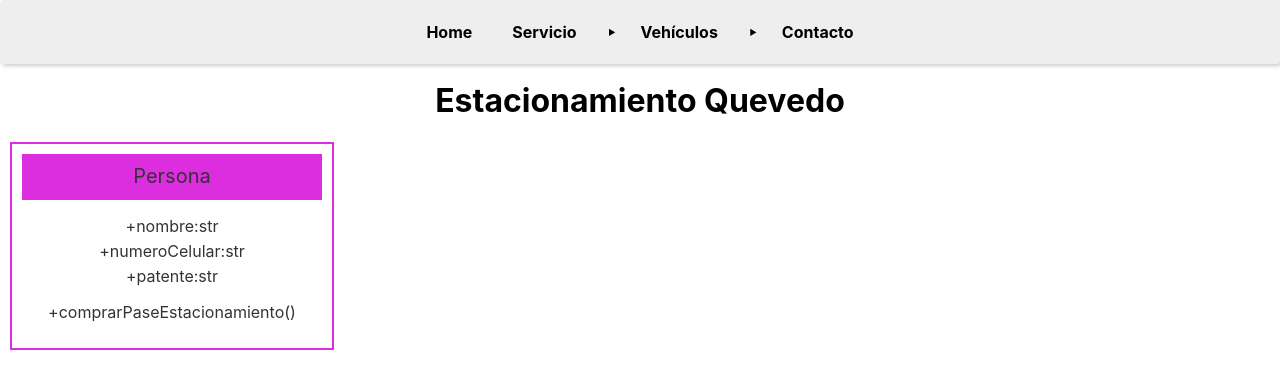
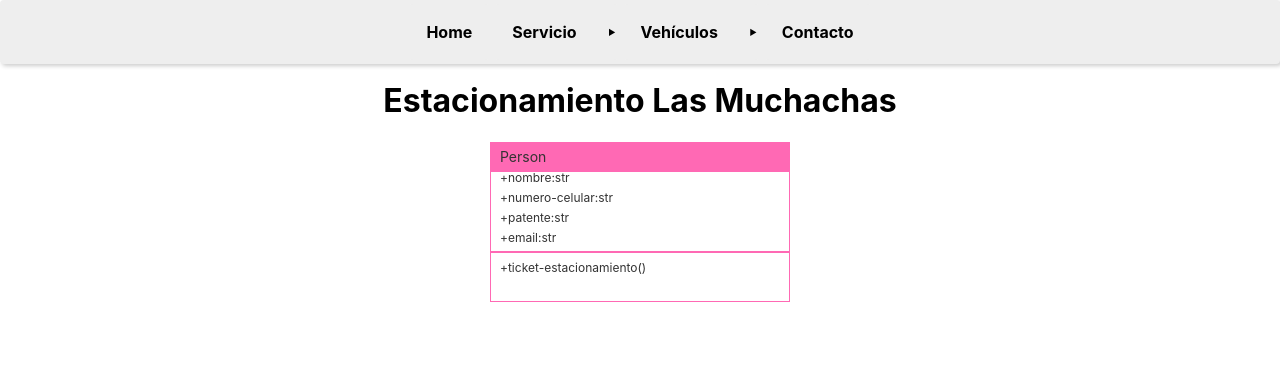
Before and after one commit to quevedoagostina/Bulfon-Quevedo-REACTJS, a React (Create React App) app: page / in a window 1280 px wide. Shown: the top 388 px of the page. Built offline with nearby package versions, Linux system fonts and the light colour scheme.

Commit message:
Cambios totales finales

```diff
--- a/src/App.js
+++ b/src/App.js
@@ -4,24 +4,26 @@ import DrawClass from './DrawClass';
 import Menu from './Menu';
 
 function App() {
-  const CLASS_UML = {
-    name: 'Persona',
-    attributes: ['+nombre:str', '+numeroCelular:str', '+patente:str'],
-    methods: ['+comprarPaseEstacionamiento()'],
-    borderColor: '#DC2DDE',
-    headColor: '#DC2DDE',
-    textColor: '#333333',
-  };
+  // Datos de la clase que se pasan como prop (herencia) a DrawClass
+  const classData = {
+    name: 'Person', // Nombre de la clase
+    attributes: ['+nombre:str', '+numero-celular:str', '+patente:str', '+email:str'], // Atributos de la clase
+    methods: ['+ticket-estacionamiento()'], // Métodos de la clase
+    borderColor: 'solid pink', // Color del borde del rectángulo
+    headColor: 'solid pink', // Color del encabezado (header)
+    textColor: '#333333' // Color del texto
+  }
 
+  // Configuración del menú que se pasa como prop (herencia) a Menu
   const configMenu = {
     menuItems: [
-      { name: 'Home', isFolder: false },
+      { name: 'Home', isFolder: false }, // Elemento de menú "Home"
       {
         name: 'Servicio',
         isFolder: true,
         subItems: [
-          { name: 'Estacionamiento', isFolder: false },
-          { name: 'Guardar Casco', isFolder: false },
+          { name: 'Estacionamiento', isFolder: false }, // Subelemento de menú "Estacionamiento"
+          { name: 'Guardar Casco', isFolder: false }, // Subelemento de menú "Guardar Casco"
         ],
       },
       {
@@ -33,9 +35,9 @@ function App() {
             isFolder: true,
             isOpen: false, // Estado inicial cerrado
             subItems: [
-              { name: 'Ford', isFolder: false },
-              { name: 'Toyota', isFolder: false },
-              { name: 'Fiat', isFolder: false },
+              { name: 'Ford', isFolder: false }, // Subelemento de menú "Ford"
+              { name: 'Toyota', isFolder: false }, // Subelemento de menú "Toyota"
+              { name: 'Fiat', isFolder: false }, // Subelemento de menú "Fiat"
             ],
           },
           {
@@ -43,23 +45,28 @@ function App() {
             isFolder: true,
             isOpen: false, // Estado inicial cerrado
             subItems: [
-              { name: 'Yamaha', isFolder: false },
-              { name: 'Honda', isFolder: false },
-              { name: 'Kawasaki', isFolder: false },
+              { name: 'Yamaha', isFolder: false }, // Subelemento de menú "Yamaha"
+              { name: 'Honda', isFolder: false }, // Subelemento de menú "Honda"
+              { name: 'Kawasaki', isFolder: false }, // Subelemento de menú "Kawasaki"
             ],
           },
         ],
       },
-      { name: 'Contacto', isFolder: false },
+      { name: 'Contacto', isFolder: false }, // Elemento de menú "Contacto"
     ],
   };
 
 
   return (
     <div className="App">
+      {/* Renderiza el componente Menu con la configuración de menú */}
       <Menu data={configMenu} />
-      <h1>Estacionamiento Quevedo</h1>
-      <DrawClass data={CLASS_UML} />
+
+      {/* Título de la aplicación */}
+      <h1>Estacionamiento Las Muchachas</h1>
+
+      {/* Renderiza el componente DrawClass con los datos de la clase */}
+      <DrawClass classData={classData} />
     </div>
   );
 }
--- a/src/DrawClass.js
+++ b/src/DrawClass.js
@@ -1,27 +1,44 @@
-import React from 'react';
-import './css/DrawClass.css'; // Importa el archivo CSS
+import React from "react";
 
-const DrawClass = ({ data }) => {
-  const { name, attributes, methods } = data;
+// Componente DrawClass que representa una clase en un diagrama de clases
+const DrawClass = ({ classData }) => {
+  // Desestructura los datos de la clase pasados como prop
+  const { name, attributes, methods, borderColor, headColor, textColor } = classData;
+
+  // Crea una lista de elementos <tr> para los atributos de la clase
+  const resultadoBody = classData.attributes.map((attribute, index) => (
+    <tr key={index}><td>{attribute}</td></tr>
+  ));
+
+  // Crea una lista de elementos <tr> para los métodos de la clase
+  const resultadoFoot = classData.methods.map((method, index) => (
+    <tr key={index}><td>{method}</td></tr>
+  ));
+  // Calcula la altura del rectángulo de clase en función del número de atributos y métodos
+  const classHeight = 60 + (attributes.length + methods.length) * 20;
 
   return (
-    <div className="class-diagram">
-      <div className="class-header">
-        <span className="class-name">{name}</span>
-      </div>
-      <div className="class-body">
-        <ul className="attributes">
-          {attributes.map((attribute, index) => (
-            <li key={index}>{attribute}</li>
-          ))}
-        </ul>
-        <ul className="methods">
-          {methods.map((method, index) => (
-            <li key={index}>{method}</li>
-          ))}
-        </ul>
-      </div>
-    </div>
+    <svg width="300" height={classHeight}>
+    {/* Contorno de la clase */}
+    <rect width="300" height={classHeight} fill="none" stroke="#FF69B4" strokeWidth="2" />
+
+    {/* Título de la clase (Header) */}
+    <rect x="0" y="0" width="300" height="30" fill="#FF69B4" />
+    <text x="10" y="20" fill={textColor} fontSize="14">{name}</text>
+
+    {/* Atributos */}
+    {attributes.map((attribute, index) => (
+      <text key={index} x="10" y={40 + index * 20} fill={textColor} fontSize="12">{attribute}</text>
+    ))}
+
+    {/* Línea divisoria */}
+    <line x1="0" y1={attributes.length * 20 + 30} x2="300" y2={attributes.length * 20 + 30} stroke="#FF69B4" strokeWidth="2" />
+
+    {/* Métodos */}
+    {methods.map((method, index) => (
+      <text key={index} x="10" y={attributes.length * 20 + 50 + index * 20} fill={textColor} fontSize="12">{method}</text>
+    ))}
+  </svg>
   );
 };
 
--- a/src/css/DrawClass.css
+++ /dev/null
@@ -1,36 +0,0 @@
-/* Estilos para el componente DrawClass */
-
-.class-diagram {
-    border: 2px solid #DC2DDE;
-    width: 300px;
-    padding: 10px;
-    margin: 10px;
-  }
-
-  .class-header {
-    background-color: #DC2DDE;
-    border-bottom: 2px solid #DC2DDE;
-    padding: 10px;
-    text-align: center;
-  }
-
-  .class-name {
-    color: #333333;
-    font-size: 20px;
-  }
-
-  .class-body {
-    margin-top: 10px;
-  }
-
-  .attributes,
-  .methods {
-    list-style-type: none;
-    padding-left: 0;
-  }
-
-  .attributes li,
-  .methods li {
-    color: #333333;
-    margin: 5px 0;
-  }
--- a/src/css/Menu.css
+++ b/src/css/Menu.css
@@ -53,11 +53,6 @@
   background: #fff;
 }
 
-.menu-item > div:focus {
-  outline: 0.125em dotted purple;
-  outline-offset: -0.125em;
-}
-
 .menu-item.has-submenu::after {
   content: '▶';
   position: absolute;
```
Also changed, not shown: src/Menu.js (+7 -0 lines).
